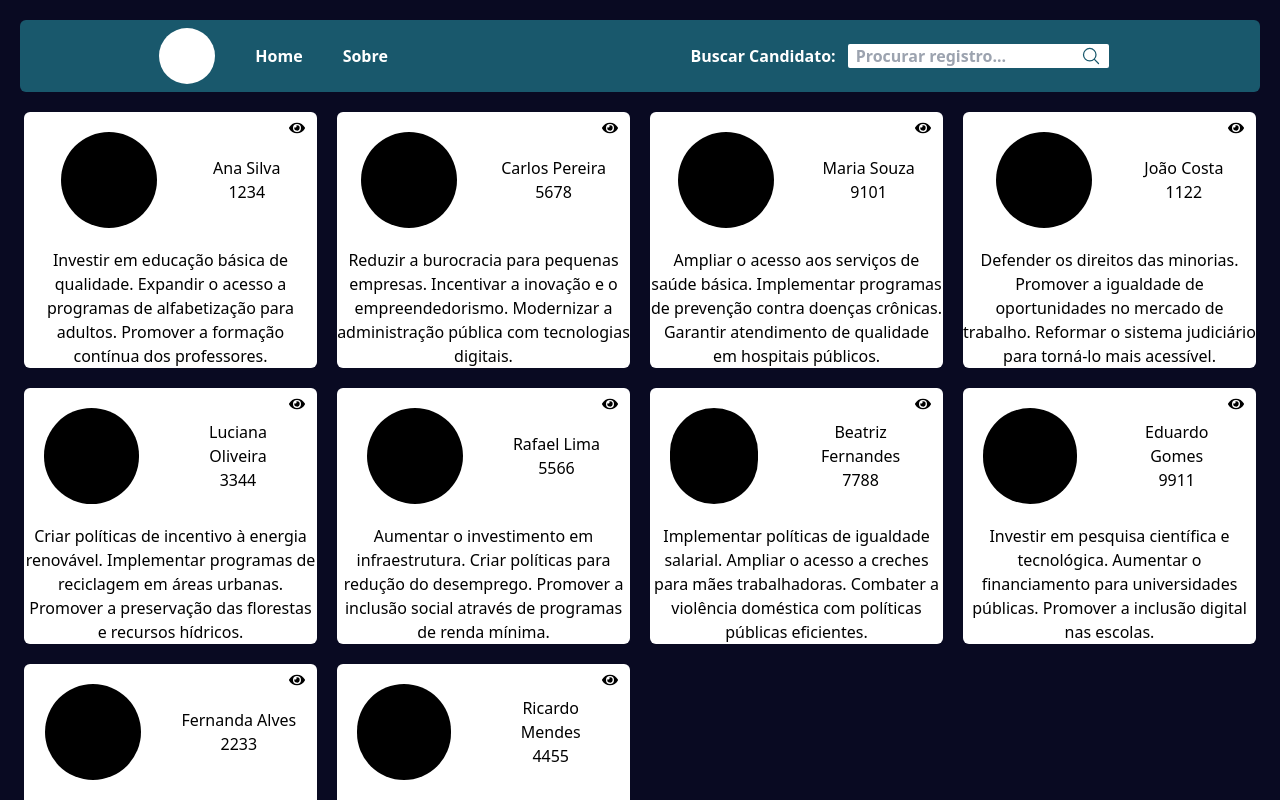
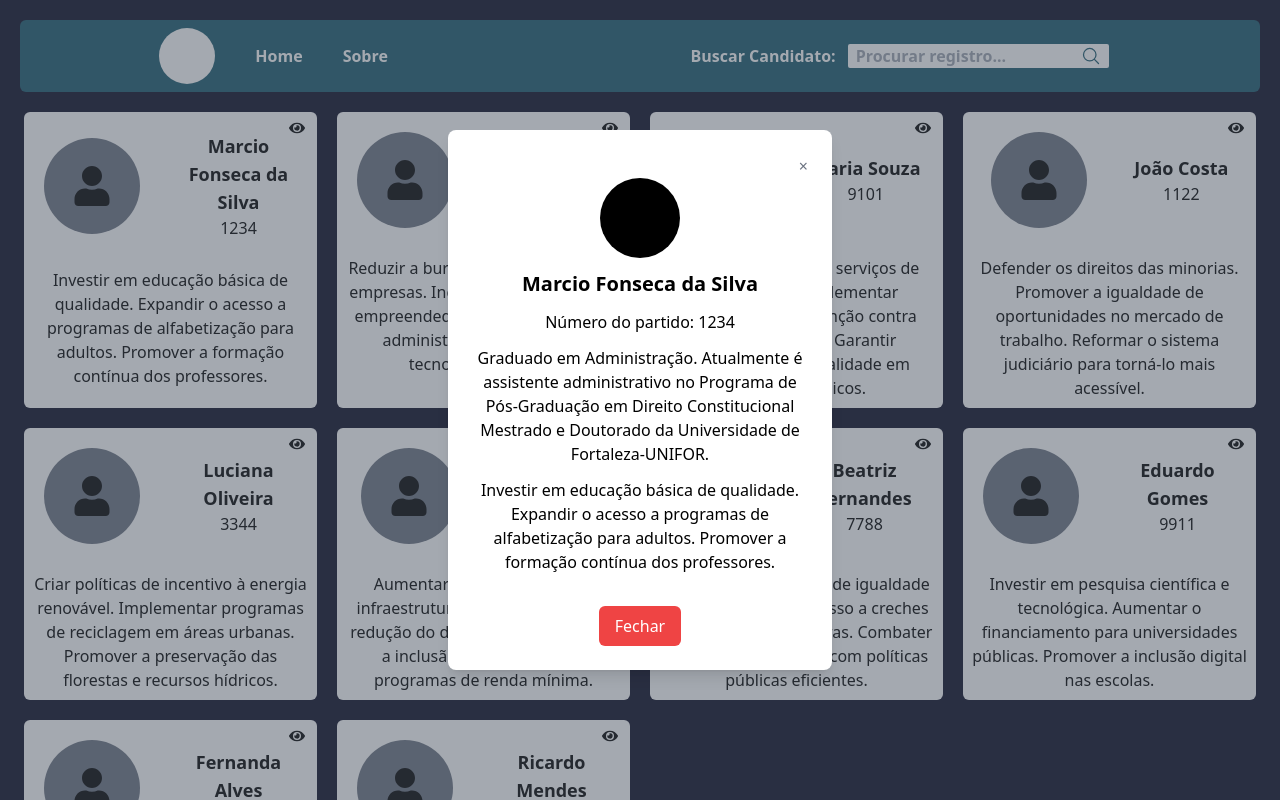
Before and after one commit to XDanielSampaioX/projeto-candidato-honesto, a Next.js app: page / in a window 1280 px wide. Both pictures are taken after a click on the button 297 px from the left and 128 px from the top of the page. Shown: the top 800 px of the page. Built offline with nearby package versions, Linux system fonts and the light colour scheme.

Commit message:
feat: Implementando Modal no Card

```diff
--- a/src/components/Card.tsx
+++ b/src/components/Card.tsx
@@ -1,12 +1,21 @@
-import { FaEye } from 'react-icons/fa';
+import { useState } from 'react';
+import { FaEye, FaUser } from 'react-icons/fa';
+import Modal from './Modal';
+import user from '../assets/user.png'
 
 type CardProps = {
     nome: string;
     numero: number;
     propostas: string;
+    biografia?: string
 };
 
 export default function Card(props: CardProps) {
+
+    const [modalAberto, setModalAberto] = useState(false)
+
+    const abrirModal = () => setModalAberto(true)
+    const fecharModal = () => setModalAberto(false)
 
     return (
         <div className=
@@ -15,17 +24,33 @@ export default function Card(props: CardProps) {
             text-center
             bg-white rounded-md
             `}>
-            <button className='absolute items top-2 right-3'><FaEye/></button>
-            <div className='flex items-center justify-evenly gap-10 p-5'>
-                <div className='bg-black rounded-full w-24 h-24'></div>
+            <button className='absolute top-2 right-3' onClick={abrirModal}><FaEye /></button>
+            <div className='flex max-lg:flex-col items-center justify-evenly gap-10 p-5'>
+                <div className='p-7 bg-gray-500 rounded-full'><FaUser className='w-10 h-10' /></div>
                 <div className='flex flex-col items-center'>
-                    <div>{props.nome}</div>
+                    <div className='font-bold text-lg'>{props.nome}</div>
                     <div>{props.numero}</div>
                 </div>
             </div>
-            <div>
+            <div className='p-2'>
                 {props.propostas}
             </div>
+
+            <Modal abrirModal={modalAberto} fecharModal={fecharModal}>
+                <div className="flex flex-col justify-center items-center gap-3 mb-4">
+                    <div className='w-20 h-20 bg-black rounded-full'/>
+                    <p className='text-xl font-semibold'>{props.nome}</p>
+                    <p>Número do partido: {props.numero}</p>
+                    <p>{props.biografia}</p>
+                    <p>{props.propostas}</p>
+                </div>
+                <button
+                    onClick={fecharModal}
+                    className="mt-4 bg-red-500 text-white px-4 py-2 rounded-md hover:bg-red-600"
+                >
+                    Fechar
+                </button>
+            </Modal>
         </div>
     )
 };
--- a/src/components/Menu.tsx
+++ b/src/components/Menu.tsx
@@ -1,7 +1,6 @@
 import { Seach } from "@/assets/Seach";
 import { InputContext } from "@/hooks/contexts/InputContext";
 import { useContext } from "react";
-import { FaSearch } from "react-icons/fa";
 
 export default function Menu() {
 
--- /dev/null
+++ b/src/components/Modal.tsx
@@ -0,0 +1,24 @@
+interface ModalProps {
+    abrirModal: boolean;
+    fecharModal: () => void;
+    children: React.ReactNode
+}
+
+export default function Modal({ abrirModal, fecharModal, children }: ModalProps) {
+    if (!abrirModal) {
+        return null;
+    }
+
+    return (
+        <div className="fixed inset-0 bg-gray-600 bg-opacity-50 flex justify-center items-center z-50">
+            <div className="bg-white rounded-lg shadow-lg w-96 p-6">
+                <div className="flex justify-end">
+                    <button onClick={fecharModal} className="text-gray-500 hover:text-gray-700">
+                        &times;
+                    </button>
+                </div>
+                <div>{children}</div>
+            </div>
+        </div>
+    )
+};
--- a/src/pages/api/candidatos.ts
+++ b/src/pages/api/candidatos.ts
@@ -11,9 +11,9 @@ type Candidato = {
 
 const candidatos: Candidato[] = [
     {
-        "nome": "Ana Silva",
+        "nome": "Marcio Fonseca da Silva",
         "numero": 1234,
-        "biografia": "Ana Silva é uma professora e ativista social com mais de 20 anos de experiência na educação pública.",
+        "biografia": "Graduado em Administração. Atualmente é assistente administrativo no Programa de Pós-Graduação em Direito Constitucional Mestrado e Doutorado da Universidade de Fortaleza-UNIFOR.",
         "propostas": [
             "Investir em educação básica de qualidade.",
             "Expandir o acesso a programas de alfabetização para adultos.",
--- a/src/pages/index.tsx
+++ b/src/pages/index.tsx
@@ -21,7 +21,7 @@ export default function Home() {
 
   const todosRegistros = (
     candidatos.map((candidato, index) => (
-      <Card key={index} nome={candidato.nome} numero={candidato.numero} propostas={candidato.propostas.join('\n ')} />
+      <Card key={index} nome={candidato.nome} numero={candidato.numero} biografia={candidato.biografia} propostas={candidato.propostas.join('\n ')} />
     ))
   )
 
```
Also changed, not shown: src/assets/user.png (added).
